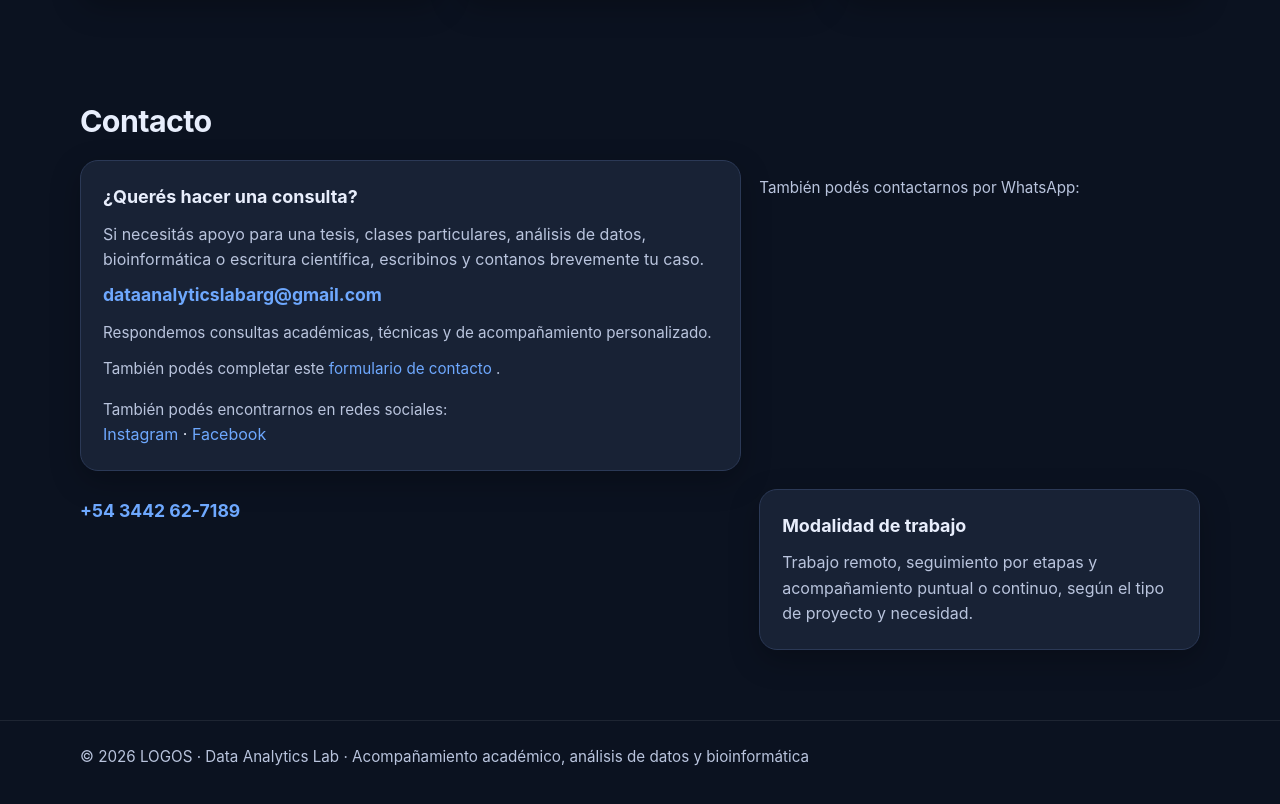
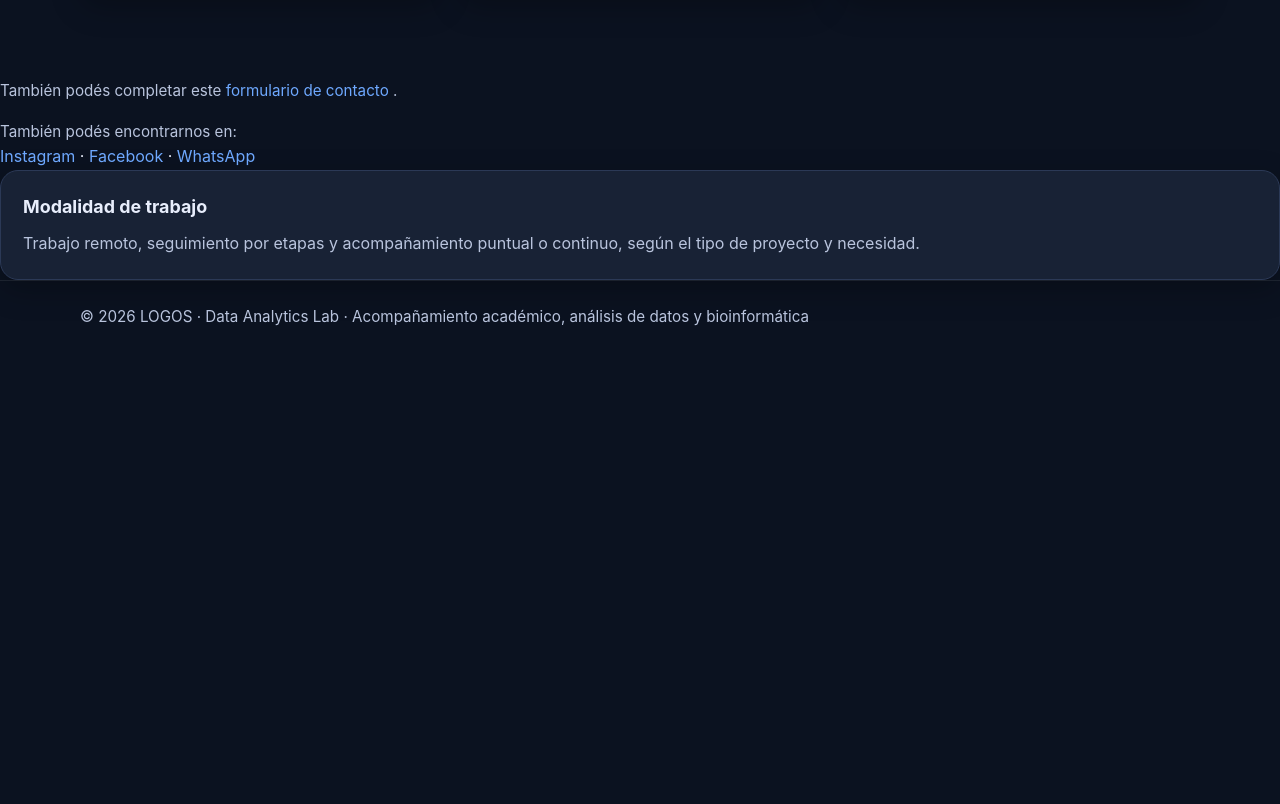
Before and after one commit to dataanalyticslabarg-png/dataanalyticslabarg-png.github.io, a plain HTML site: page index.html in a window 1280 px wide. Shown: the part 2426-3230 px from the top of the page. After the commit the page ends 2791 px from the top, so only its background shows below. Drawn offline with Linux system fonts and the light colour scheme.

Commit message:
Update index.html
Merging whatsapp into the facebook and instagram block

```diff
--- a/index.html
+++ b/index.html
@@ -479,26 +479,6 @@
       </div>
     </section>
 
-    <section class="section" id="contacto">
-      <div class="container">
-        <h2>Contacto</h2>
-
-        <div class="contact-box">
-          <div class="card">
-            <h3>¿Querés hacer una consulta?</h3>
-
-            <p>
-              Si necesitás apoyo para una tesis, clases particulares, análisis de datos,
-              bioinformática o escritura científica, escribinos y contanos brevemente tu caso.
-            </p>
-
-            <a class="contact-highlight" href="mailto:dataanalyticslabarg@gmail.com">
-              dataanalyticslabarg@gmail.com
-            </a>
-
-            <div class="small-note">
-              Respondemos consultas académicas, técnicas y de acompañamiento personalizado.
-            </div>
 
     <div class="small-note">
       También podés completar este
@@ -512,7 +492,7 @@
     </div>
 
     <div class="small-note" style="margin-top: 1rem;">
-              También podés encontrarnos en redes sociales:
+      También podés encontrarnos en:
     </div>
 
     <div class="social-links">
@@ -533,21 +513,19 @@
       >
         Facebook
       </a>
-            </div>
-          </div>
 
-          <div class="small-note" style="margin-top: 1rem;">
-            También podés contactarnos por WhatsApp:
-          </div>
+      <span>·</span>
 
       <a
-            class="contact-highlight"
         href="https://wa.me/543442627189"
         target="_blank"
         rel="noopener noreferrer"
       >
-            +54 3442 62-7189
+        WhatsApp
       </a>
+    </div>
+
+
 
           <div class="card">
             <h3>Modalidad de trabajo</h3>
```
Lines whose indentation alone changed are shown as unchanged.
